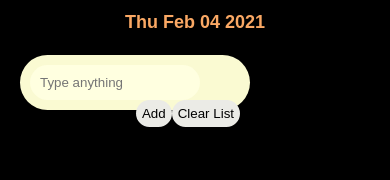
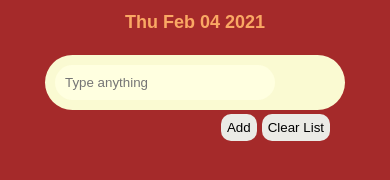
Before and after one commit to kberhane30/To-do-list, a plain HTML site: page index.html in a window 390 px wide. Drawn offline with Linux system fonts and the light colour scheme.

Commit message:
some description

```diff
--- a/style.css
+++ b/style.css
@@ -1,5 +1,6 @@
    body{
-    background-image: url("light.jpg");
+    /* background-image: url("light.jpg"); */
+    background-color: black;
     background-size: cover;
     }
     .container{
@@ -76,10 +77,9 @@
 
     @media only screen and (max-width: 500px){
         body{
-            background-color: black;
+            background-color: brown;
             }
             .container{
-                margin: auto;
                 padding: 10px;
                 width: 350px;
                 display: block;
@@ -99,7 +99,7 @@
             .done text{
                 text-decoration:line-through;
                 color: rgb(19, 18, 18);
-                opacity: 0.4;
+                opacity: 0.5;
                 transition: 0.5s;
             }
             .fa {
@@ -115,8 +115,9 @@
                 background-color: rgb(9, 146, 9);
             }
             .add-element{
+             margin: auto;
              background-color: lightgoldenrodyellow;
-             width:60%;
+             width:80%;
              padding: 10px;
              border-radius: 30px;
             }
@@ -127,7 +128,8 @@
                 color: rgb(250, 168, 100);
                }
             .element-list{
-                width: 350px;
+                width: 300px;
+                margin-top: 3em;
                 /* margin: 2rem 15rem 0rem 0rem; */
             }
             input{
@@ -137,13 +139,17 @@
                 margin: 0px;
                 padding: 10px;
                 background-color: lightyellow;
-                width: 150px;
+                width: 200px;
             }
             #btn, #Clear-all {
+                position: relative;
+                top: 14px;
+                margin-right: 5px;
                 border: none;
                 outline-style: none;
                 background-color: rgb(235, 235, 230);
                 padding: 6px;
-                border-radius: 30px;
+                border-radius: 10px;
+                float: right;
             }
     }
```
